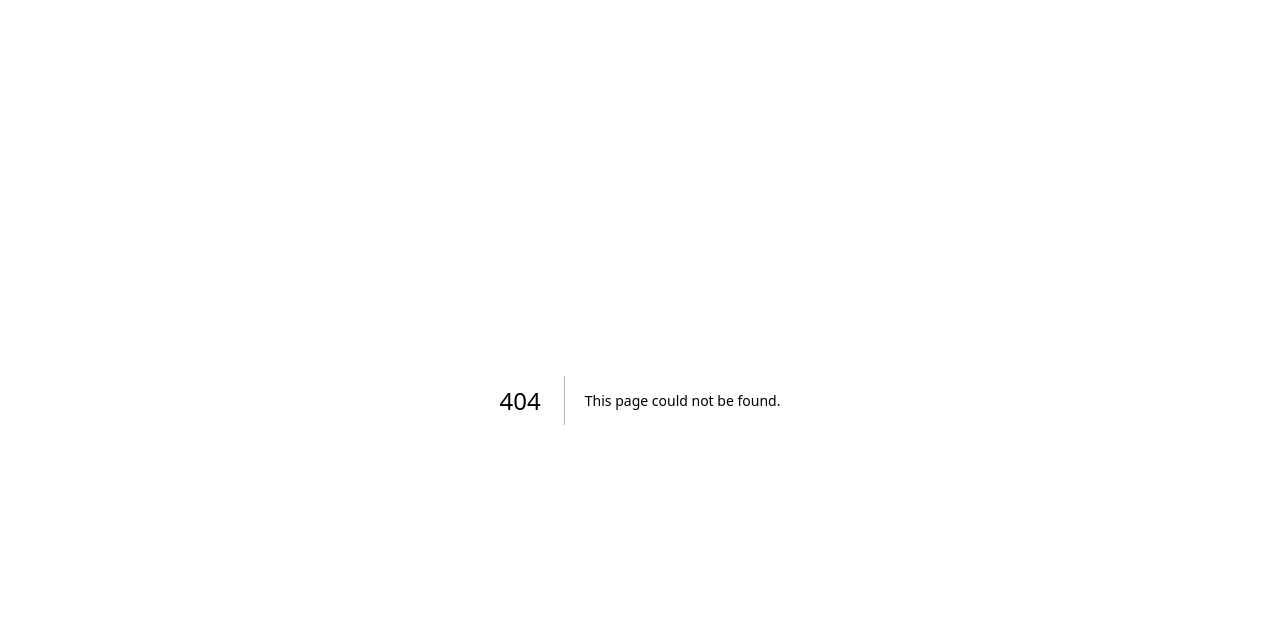
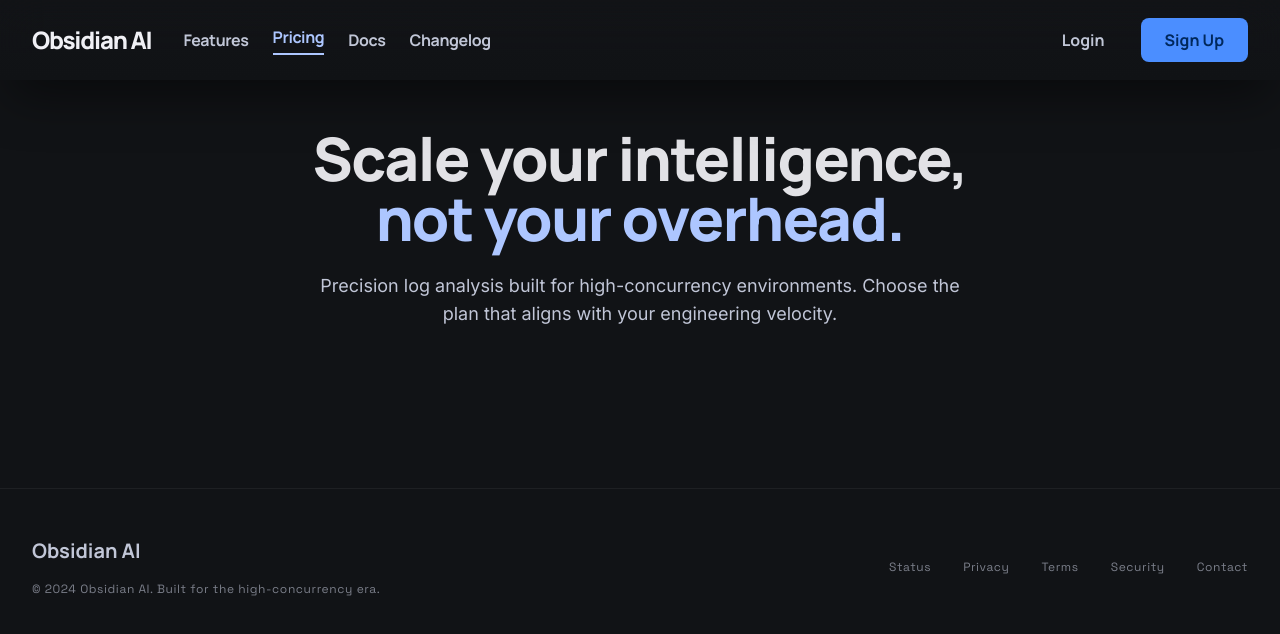
Before and after one commit to DwainAB/log-ai-front, a Next.js app: page /pricing in a window 1280 px wide. Before the commit this address had no page. Shown: the top 634 px of the page. Built offline with nearby package versions, Linux system fonts and the light colour scheme.

Commit message:
first commit pricing

```diff
--- a/app/components/navbar.tsx
+++ b/app/components/navbar.tsx
@@ -1,23 +1,41 @@
-export function Navbar() {
+const NAV_LINKS = [
+  { label: "Features", href: "/" },
+  { label: "Pricing", href: "/pricing" },
+  { label: "Docs", href: "#" },
+  { label: "Changelog", href: "#" },
+];
+
+interface NavbarProps {
+  activePage?: string;
+}
+
+export function Navbar({ activePage = "Features" }: NavbarProps) {
   return (
     <nav className="fixed top-0 z-50 mx-auto flex h-20 w-full max-w-full items-center justify-between bg-surface/60 bg-gradient-to-b from-[#1e2023]/10 to-transparent px-8 shadow-2xl shadow-black/50 backdrop-blur-xl">
       <div className="flex items-center gap-8">
-        <span className="font-headline text-2xl font-black tracking-tighter text-[#f0f0f5]">
+        <a href="/" className="font-headline text-2xl font-black tracking-tighter text-[#f0f0f5]">
           Obsidian AI
-        </span>
+        </a>
         <div className="hidden items-center gap-6 font-headline font-bold tracking-tight md:flex">
-          <a className="border-b-2 border-[#adc6ff] pb-1 text-[#adc6ff]" href="#">
-            Features
-          </a>
-          <a className="text-[#c1c6d7] transition-colors hover:text-[#f0f0f5]" href="#">
-            Pricing
-          </a>
-          <a className="text-[#c1c6d7] transition-colors hover:text-[#f0f0f5]" href="#">
-            Docs
-          </a>
-          <a className="text-[#c1c6d7] transition-colors hover:text-[#f0f0f5]" href="#">
-            Changelog
-          </a>
+          {NAV_LINKS.map(({ label, href }) =>
+            label === activePage ? (
+              <a
+                key={label}
+                className="border-b-2 border-[#adc6ff] pb-1 text-[#adc6ff]"
+                href={href}
+              >
+                {label}
+              </a>
+            ) : (
+              <a
+                key={label}
+                className="text-[#c1c6d7] transition-colors hover:text-[#f0f0f5]"
+                href={href}
+              >
+                {label}
+              </a>
+            )
+          )}
         </div>
       </div>
       <div className="flex items-center gap-4">
--- /dev/null
+++ b/app/components/pricing-hero.tsx
@@ -0,0 +1,15 @@
+export function PricingHero() {
+  return (
+    <header className="mb-20 text-center">
+      <h1 className="font-headline mb-6 text-5xl font-extrabold tracking-tight text-on-surface md:text-6xl">
+        Scale your intelligence,
+        <br />
+        <span className="text-primary">not your overhead.</span>
+      </h1>
+      <p className="font-body mx-auto max-w-2xl text-lg text-on-surface-variant">
+        Precision log analysis built for high-concurrency environments. Choose
+        the plan that aligns with your engineering velocity.
+      </p>
+    </header>
+  );
+}
--- /dev/null
+++ b/app/pricing/page.tsx
@@ -0,0 +1,17 @@
+import { Navbar } from "@/app/components/navbar";
+import { PricingHero } from "@/app/components/pricing-hero";
+import { SiteFooter } from "@/app/components/site-footer";
+
+export default function PricingPage() {
+  return (
+    <div className="font-body text-on-surface selection:bg-primary/30">
+      <Navbar activePage="Pricing" />
+
+      <main className="mx-auto max-w-7xl px-6 pb-20 pt-32">
+        <PricingHero />
+      </main>
+
+      <SiteFooter />
+    </div>
+  );
+}
```
